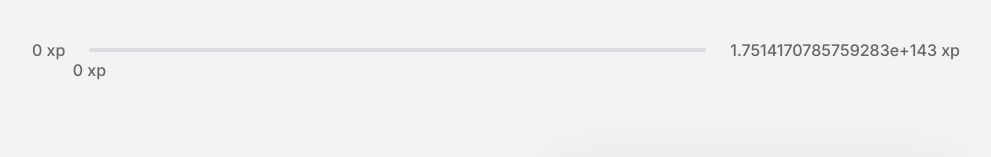
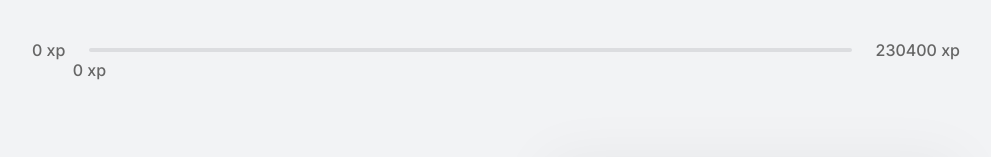
Before and after one commit to silvaarmando/moveit-next, a Next.js app: page / in a window 1280 px wide. Shown: the top 157 px of the page, without its empty margins (144-1135 px from the left). Built offline with nearby package versions, Linux system fonts and the light colour scheme; grey boxes are pictures that could not be loaded.

Commit message:
Update ChallengesContext.tsx

```diff
--- a/src/contexts/ChallengesContext.tsx
+++ b/src/contexts/ChallengesContext.tsx
@@ -46,7 +46,7 @@ export function ChallengesProvider({
   const [activeChallenge, setActiveChallenge] = useState(null);
   const [isLevelUpModalOpen, setIsLevelUpModalOpen] = useState(false);
 
-  const experienceToNextLevel = Math.pow((level + 1) * 4, 60);
+  const experienceToNextLevel = Math.pow((level + 60) * 4, 2);
 
   useEffect(() => {
     Notification.requestPermission();
```
